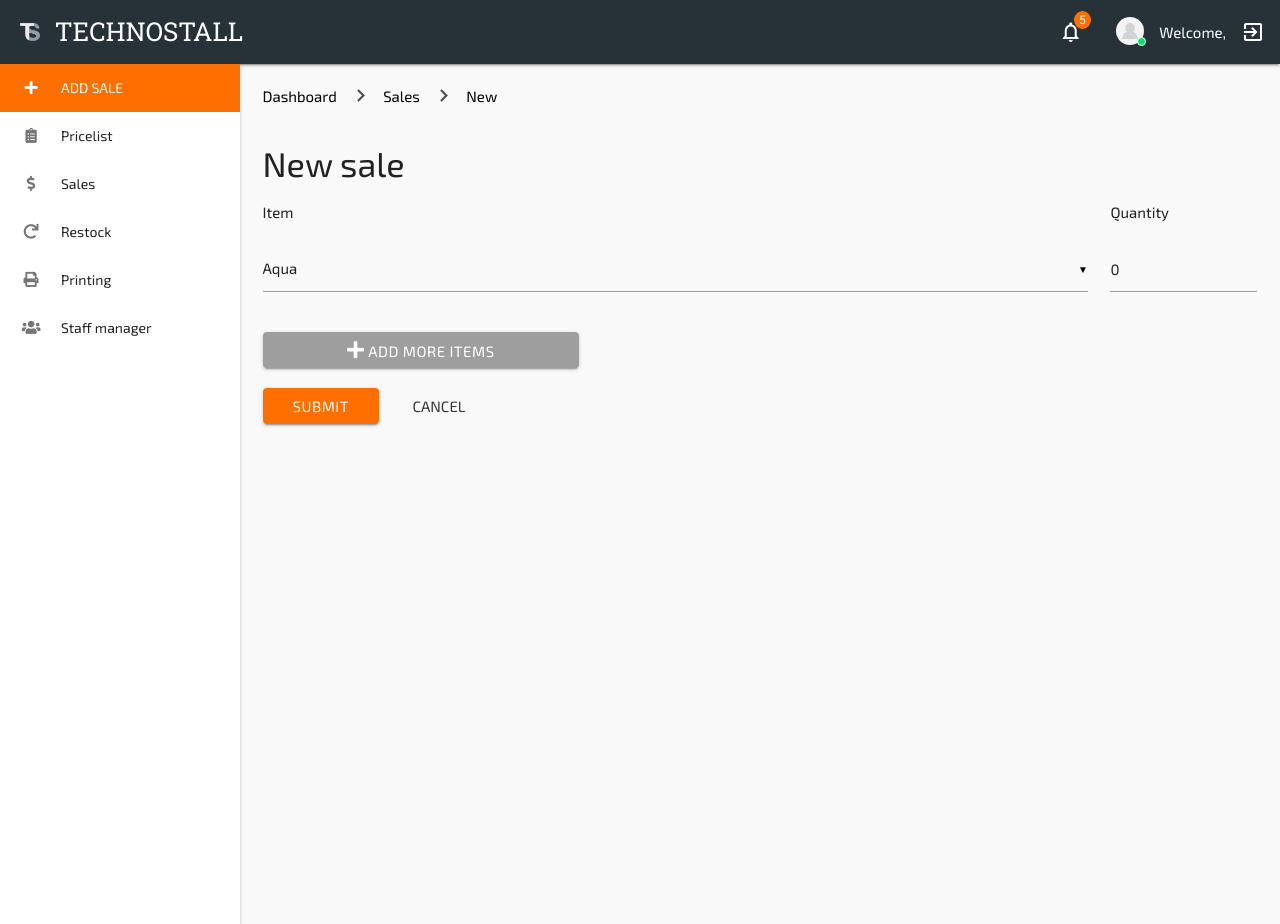
After one commit to nickylogan/TechnoStall, a Django app: page /dashboard/sales/new/ in a window 1280 px wide. The commit adds this page. Run offline with Django 3.2, Linux system fonts and the light colour scheme; a user stored in the database is signed in; data comes from the database, SQL or seed files in the repository; both versions use the stored data as it was after the commit; parts of the project's set-up code (start-up, migrations or seed data) failed here and were passed over; some libraries are stand-ins or nearby versions.

Commit message:
Add Sale views and templates

```diff
--- a/baseapp/templates/core/dashboard.html
+++ b/baseapp/templates/core/dashboard.html
@@ -143,7 +143,7 @@ table.clean tr {
                 </a>
             </li>
             <li class="bold">
-              <a href="javascript:void(0)" class="waves-effect {% if active_tab == 'sale' %}nav-active{% endif %}">
+              <a href="{% url 'sale_list' %}" class="waves-effect {% if active_tab == 'sale' %}nav-active{% endif %}">
                   <i class="fa fa-dollar-sign" style="font-size: 1rem;"></i>
                   <span class="nav-text">Sales</span>
                 </a>
@@ -209,6 +209,5 @@ table.clean tr {
   });
 </script>
 {% block dashboard_scripts %}
-
 {% endblock dashboard_scripts %}
 {% endblock scripts %}
--- /dev/null
+++ b/itemmanager/templates/sale_new.html
@@ -0,0 +1,70 @@
+{% extends "core/dashboard.html" %}
+{% load humanize %}
+
+{% block dashboard_content %}
+<div class="row">
+    <div class="row col s12">
+        <nav class="clean">
+            <div class="nav-wrapper">
+                <div class="col s12">
+                    <a href="{% url 'dashboard' %}" class="breadcrumb" style="font-size:1rem">Dashboard</a>
+                    <a href="{% url 'sale_list' %}" class="breadcrumb" style="font-size:1rem">Sales</a>
+                    <a class="breadcrumb" style="font-size:1rem">New</a>
+                </div>
+            </div>
+        </nav>
+        <h4 style="padding: 0 0.75rem">
+            New sale
+        </h4>
+        <form id="sale-form" class="col s12" method="POST" onsubmit="return confirm('Are you sure?')">
+            <div class="row">
+                <div class="col s9 m10">
+                    <h6>Item</h6>
+                </div>
+                <div class="col s3 m2">
+                    <h6>Quantity</h6>
+                </div>
+            </div>
+            {% csrf_token %}
+            <div id="sale-items">
+                <div class="row sale-item">
+                    <div class="col s9 m10">
+                        <select class="item-select" name="item">
+                            {% for item in items %}
+                                <option item-price="{{ item.item_price }}" value="{{ item.pk }}">{{ item.item_name }}</option>
+                            {% endfor %}
+                        </select>
+                    </div>
+                    <div class="col s3 m2">
+                        <input name="quantity" type="number" class="validate" value="0" min="0">
+                    </div>
+                </div>
+            </div>
+            <div class="row">
+                <div class="col s12 m6 l4">
+                    <a class="btn waves-effect grey" style="width:100%" id="item-add">
+                        <i class="fa fa-plus"></i>
+                        Add more items
+                    </a>
+                </div>
+            </div>
+            <div class="row">
+                <div class="col s12">
+                    <button class="btn waves-effect amber darken-4" type="submit">Submit</button>
+                    <a class="btn-flat waves-effect" href="{% url 'sale_list' %}">Cancel</a>
+                </div>
+            </div>
+        </form>
+    </div>
+</div>
+{% endblock dashboard_content %}
+
+{% block dashboard_scripts %}
+<script>
+    $('#item-add').click(() => {
+        $d = $(`<div class="row sale-item"><div class="col s9 m10"><select class="item-select" name="item">{% for item in items %}<option item-price="{{ item.item_price }}" value="{{ item.pk }}">{{ item.item_name }}</option>{% endfor %}</select></div><div class="col s3 m2"><input name="quantity" type="number" class="validate" value="0" min="0"></div></div>`);
+        $('#sale-items').append($d);
+        var instances = M.FormSelect.init($d.find('select'), {});
+    })
+</script>
+{% endblock dashboard_scripts %}
--- a/itemmanager/urls.py
+++ b/itemmanager/urls.py
@@ -8,4 +8,9 @@ urlpatterns = [
     path('items/<int:pk>/', views.item_detail, name='item_detail'),
     path('items/<int:pk>/edit', views.item_edit, name='item_edit'),
     path('items/<int:pk>/delete', views.item_delete, name='item_delete'),
+    path('sales/', views.sale_list, name='sale_list'),
+    path('sales/new/', views.sale_new, name='sale_new'),
+    path('sales/<int:pk>/', views.sale_detail, name='sale_detail'),
+    path('sales/<int:pk>/edit', views.sale_edit, name='sale_edit'),
+    path('sales/<int:pk>/delete', views.sale_delete, name='sale_delete'),
 ]
--- a/itemmanager/views.py
+++ b/itemmanager/views.py
@@ -2,7 +2,7 @@ from django.shortcuts import render, get_object_or_404, redirect
 from django.http import HttpResponse
 from django.contrib.auth.decorators import login_required
 from baseapp.decorators import admin_required
-from itemmanager.models import Item, Restock, RestockItem
+from itemmanager.models import *
 from itemmanager.forms import ItemForm
 import math
 
@@ -34,7 +34,8 @@ def item_detail(request, pk):
     restocks = RestockItem.objects.filter(item=item).order_by('-restock__date_created')
     return render(request, 'item_detail.html', {
         'item': item,
-        'restock': restocks[0] if restocks else None
+        'restock': restocks[0] if restocks else None,
+        'active_tab': 'item'
         })
 
 @admin_required
@@ -52,7 +53,7 @@ def item_edit(request, pk):
             return redirect('item_detail', pk=item.pk)
     else:
         form = ItemForm(instance=item)
-        return render(request, 'item_edit.html', {'form': form, 'item_pk': item.pk})
+        return render(request, 'item_edit.html', {'form': form, 'item_pk': item.pk, 'active_tab': 'item'})
 
 @admin_required
 def item_delete(request, pk):
@@ -76,11 +77,30 @@ def restock_detail(request):
 
 @login_required
 def sale_list(request):
-    pass
+    pagination = request.GET.get('p', '') or 1
+    try:
+        pagination = int(pagination) - 1
+    except ValueError:
+        pagination = 0
+    pagination = pagination if pagination > 0 else 0
+    sales_per_page = 10
+    sales = Sale.objects.order_by('-date_created').filter(user_on_duty=request.user)
+    max_pagination = math.ceil(sales.count() / sales_per_page)
+    min_sale_index = pagination*sales_per_page
+    return render(request, 'sale_list.html', {
+        'sales': sales[min_sale_index:min_sale_index+sales_per_page],
+        'paginations': range(1,max_pagination+1),
+        'pagination': pagination + 1,
+        'min_sale_index': min_sale_index,
+        'active_tab': 'sale'
+        })
 
 @login_required
 def sale_new(request):
-    pass
+    items = Item.objects.all()
+    if request.POST:
+        print(request.POST)
+    return render(request, 'sale_new.html', {'items': items})
 
 @login_required
 def sale_detail(request):
@@ -89,3 +109,7 @@ def sale_detail(request):
 @admin_required
 def sale_edit(request):
     pass
+
+@admin_required
+def sale_delete(request):
+    pass
```
Also changed, not shown: itemmanager/templates/sale_list.html (added, +53 -0 lines), db.sqlite3.
